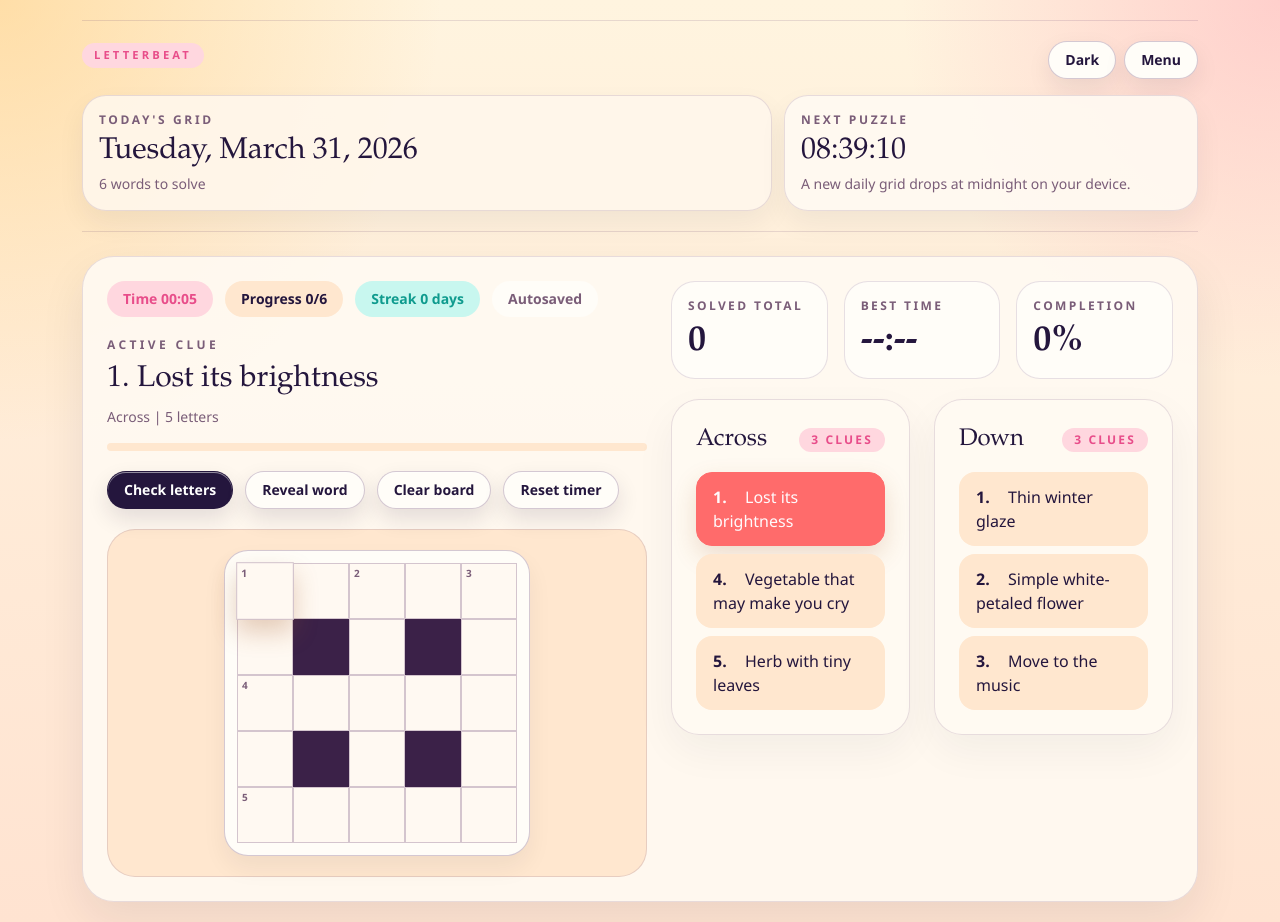
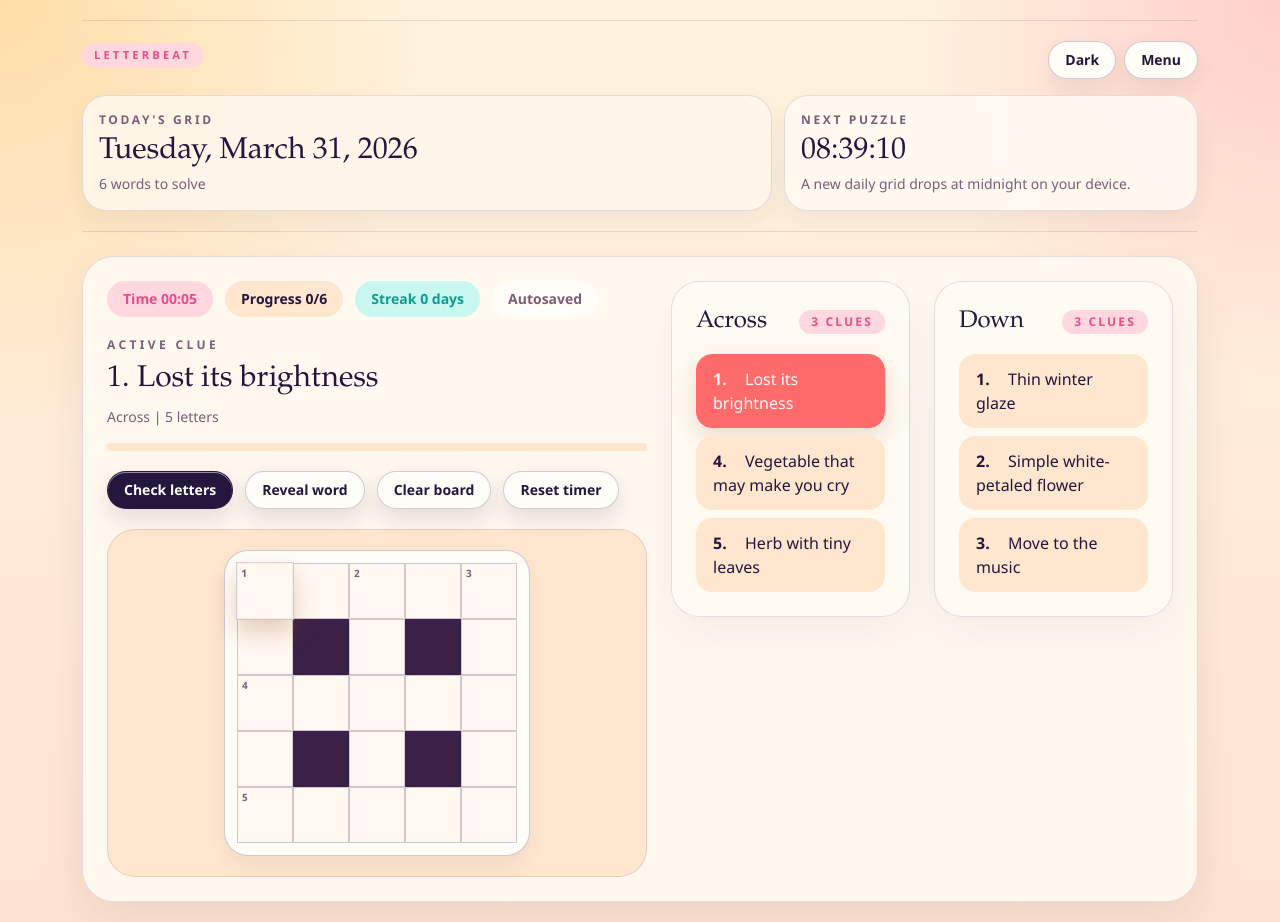
Before and after one commit to agneshephzibahroche/crossword-app, a Next.js app: page / in a window 1280 px wide. Built offline with nearby package versions, Linux system fonts and the light colour scheme.

Commit message:
remove stats

```diff
--- a/src/components/CrosswordGrid.tsx
+++ b/src/components/CrosswordGrid.tsx
@@ -859,37 +859,6 @@ function formatTime(totalSeconds: number) {
             </div>
 
             <div className="space-y-5">
-              <div className="-mx-1 flex gap-3 overflow-x-auto px-1 pb-1 md:grid md:mx-0 md:overflow-visible md:px-0 md:pb-0 md:grid-cols-3 md:gap-4">
-                <article className="shrink-0 rounded-full bg-[var(--card-muted)] px-4 py-2 text-sm font-semibold text-[var(--ink)] md:rounded-[24px] md:border md:border-[var(--line)] md:bg-[var(--surface)] md:p-4">
-                  <p className="text-[0.65rem] font-semibold uppercase tracking-[0.16em] text-[var(--muted)] md:text-xs md:tracking-[0.2em]">
-                    Solved total
-                  </p>
-                  <p className="mt-0.5 font-semibold md:mt-2 md:font-[family-name:var(--font-editorial)] md:text-4xl">
-                    {stats.solvedDates.length}
-                  </p>
-                </article>
-
-                <article className="shrink-0 rounded-full bg-[var(--card-muted)] px-4 py-2 text-sm font-semibold text-[var(--ink)] md:rounded-[24px] md:border md:border-[var(--line)] md:bg-[var(--surface)] md:p-4">
-                  <p className="text-[0.65rem] font-semibold uppercase tracking-[0.16em] text-[var(--muted)] md:text-xs md:tracking-[0.2em]">
-                    Best time
-                  </p>
-                  <p className="mt-0.5 font-semibold md:mt-2 md:font-[family-name:var(--font-editorial)] md:text-4xl">
-                    {stats.bestTimeSeconds === null
-                      ? "--:--"
-                      : formatTime(stats.bestTimeSeconds)}
-                  </p>
-                </article>
-
-                <article className="shrink-0 rounded-full bg-[var(--card-muted)] px-4 py-2 text-sm font-semibold text-[var(--ink)] md:rounded-[24px] md:border md:border-[var(--line)] md:bg-[var(--surface)] md:p-4">
-                  <p className="text-[0.65rem] font-semibold uppercase tracking-[0.16em] text-[var(--muted)] md:text-xs md:tracking-[0.2em]">
-                    Completion
-                  </p>
-                  <p className="mt-0.5 font-semibold md:mt-2 md:font-[family-name:var(--font-editorial)] md:text-4xl">
-                    {fillProgress}%
-                  </p>
-                </article>
-              </div>
-
               <ClueList
                 puzzle={puzzle}
                 activeDirection={direction}
```
